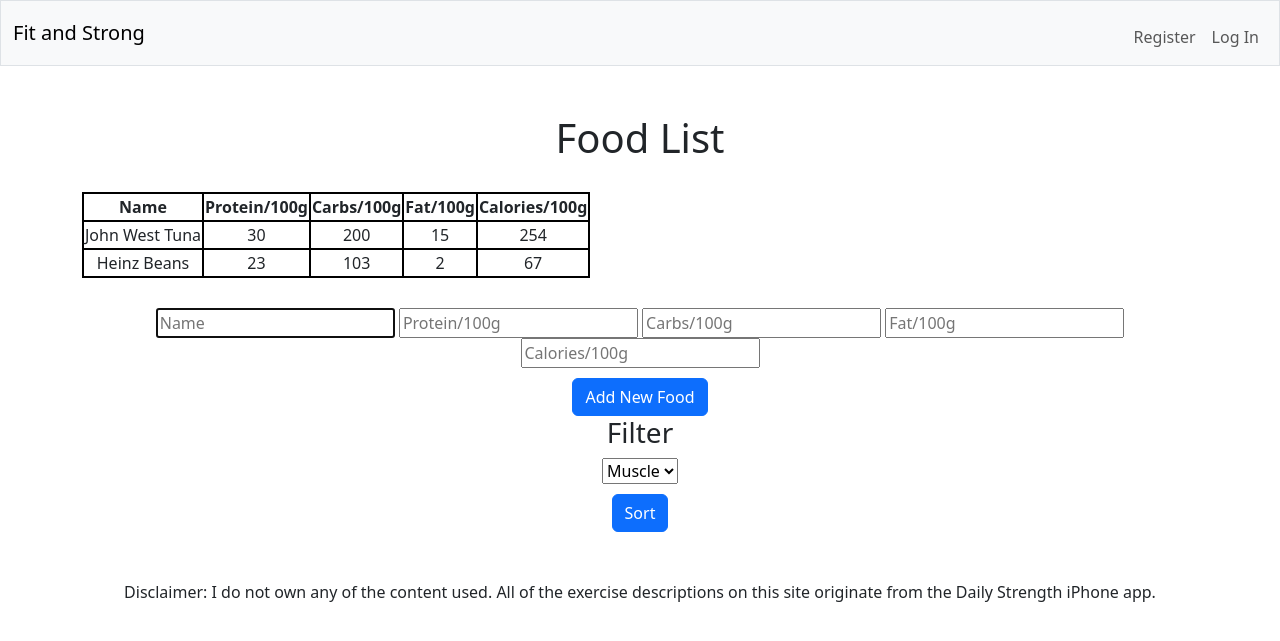
After one commit to thomasmullen9999/fit-and-strong, a Flask app: page /foodlist in a window 1280 px wide. The commit adds this page. Shown: the top 641 px of the page. Run offline with Flask 3, Linux system fonts and the light colour scheme; some libraries are stand-ins or nearby versions.

Commit message:
added basic foodlist.html functionality

```diff
--- a/app.py
+++ b/app.py
@@ -37,6 +37,26 @@ def exerciselist():
       exercises = db.execute("SELECT * FROM exercises;")
       return render_template("exerciselist.html", exercises=exercises)
 
+
+@app.route("/foodlist", methods=["GET", "POST"])
+def foodlist():
+    if request.method == "POST":
+      name = request.form.get("food-name")
+      protein = request.form.get("food-protein")
+      carbs = request.form.get("food-carbs")
+      fat = request.form.get("food-fat")
+      calories = request.form.get("food-calories")
+
+      db.execute(
+        """INSERT INTO "foods" ("name", "protein_per_hundred_grams", "carbs_per_hundred_grams", "fat_per_hundred_grams", "calories_per_hundred_grams")
+        VALUES (?, ?, ?, ?, ?)""",
+        name, protein, carbs, fat, calories
+      )
+      return redirect("/foodlist")
+    else:
+      foods = db.execute("SELECT * FROM foods;")
+      return render_template("foodlist.html", foods=foods)
+
 @app.route("/workoutlog", methods=["GET", "POST"])
 def workoutlog():
   if request.method == "POST":
@@ -57,3 +77,78 @@ def foodlog():
 @app.route("/mystats")
 def mystats():
     return render_template("mystats.html")
+
+@app.route("/register", methods=["GET", "POST"])
+def register():
+    # Forget current user_id
+    session.clear()
+
+    if request.method == "POST":
+        username = request.form.get("username")
+        password = request.form.get("password")
+        confirmation = request.form.get("confirmation")
+        if not username or not password or not confirmation:
+            return apology("all fields must be filled in", 400)
+        # check if username already exists
+        rows = db.execute("SELECT * FROM users WHERE username = ?;", username)
+        if len(rows) != 0:
+            return apology("username already exists", 400)
+
+        # check that password and confirmation match
+        print(password)
+        print(confirmation)
+        if password != confirmation:
+            return apology("passwords must match", 400)
+
+        db.execute("INSERT INTO users (username, hash) VALUES (?, ?);",
+                   username, generate_password_hash(password))
+        return redirect("/login")
+
+    else:
+        return render_template("register.html")
+
+
+@app.route("/login", methods=["GET", "POST"])
+def login():
+    """Log user in"""
+
+    # Forget any user_id
+    session.clear()
+
+    # User reached route via POST (as by submitting a form via POST)
+    if request.method == "POST":
+        # Ensure username was submitted
+        if not request.form.get("username"):
+            return apology("must provide username", 403)
+
+        # Ensure password was submitted
+        elif not request.form.get("password"):
+            return apology("must provide password", 403)
+
+        # Query database for username
+        rows = db.execute(
+            "SELECT * FROM users WHERE username = ?", request.form.get("username")
+        )
+
+        # Ensure username exists and password is correct
+        if len(rows) != 1 or not check_password_hash(
+            rows[0]["hash"], request.form.get("password")
+        ):
+            return apology("invalid username and/or password", 403)
+
+        # Remember which user has logged in
+        session["user_id"] = rows[0]["id"]
+
+        # Redirect user to home page
+        return redirect("/")
+
+    # User reached route via GET (as by clicking a link or via redirect)
+    else:
+        return render_template("login.html")
+
+@app.route("/logout")
+def logout():
+    # Forget current user_id
+    session.clear()
+    # Return user to login page
+    return redirect("/")
--- a/schema.sql
+++ b/schema.sql
@@ -67,3 +67,8 @@ INSERT INTO "exercises" ("name", "description", "muscles_used")
 VALUES
 ("Barbell Bench Press", "Lie on a flat bench with your feet flat on the floor. Grasp the bar a little wider than shoulder width apart. Start by raising the barbell above your body and move it over the middle of your chest. Lower the bar down so it touches your chest. Raise the bar till your arms are fully extended and your elbows are locked.", "Chest, Shoulders, Triceps"),
 ("Dumbbell Hammer Curls", "Stand with your feet shoulder width apart, your knees slightly bent and your abs drawn in. Grasp a dumbbell in each hand so your palms are facing each other. Extend your arms so they are at the sides of your body. Keeping your elbows locked lift your arms in an arc towards your shoulders. Lower your arms in a steady controlled motion and repeat.", "Biceps");
+
+-- Populate the exercises table with a default list of foods
+INSERT INTO "foods" ("name", "protein_per_hundred_grams", "carbs_per_hundred_grams", "fat_per_hundred_grams", "calories_per_hundred_grams")
+VALUES
+("John West Tuna", 30, 200, 15, 254);
--- a/static/style.css
+++ b/static/style.css
@@ -0,0 +1,33 @@
+table {
+    border: 2px solid black;
+    margin-top: 30px;
+    margin-bottom: 30px;
+}
+
+thead {
+    border: 2px solid black;
+}
+
+tbody {
+    border: 2px solid black;
+}
+
+th {
+    border: 2px solid black;
+}
+
+tr {
+    border: 2px solid black;
+}
+
+td {
+    border: 2px solid black;
+}
+
+button {
+    margin-top: 10px;
+}
+
+footer {
+    text-align: center;
+}
--- /dev/null
+++ b/templates/foodlist.html
@@ -0,0 +1,59 @@
+{% extends "layout.html" %}
+
+{% block title %}
+    Food List
+{% endblock %}
+
+{% block main %}
+
+  <h1>Food List</h1>
+
+  <table>
+    <thead>
+        <tr>
+            <th>Name</th>
+            <th>Protein/100g</th>
+            <th>Carbs/100g</th>
+            <th>Fat/100g</th>
+            <th>Calories/100g</th>
+        </tr>
+    </thead>
+    <!-- Loop through the exercises to display each one in the table -->
+    <tbody>
+        {% for food in foods %}
+        <tr>
+            <td>{{ food.name }}</td>
+            <td>{{ food.protein_per_hundred_grams }}</td>
+            <td>{{ food.carbs_per_hundred_grams }}</td>
+            <td>{{ food.fat_per_hundred_grams }}</td>
+            <td>{{ food.calories_per_hundred_grams }}</td>
+        </tr>
+        {% endfor %}
+    </tbody>
+</table>
+
+<form action="/foodlist" method="post">
+  <div>
+      <input autocomplete="off" autofocus name="food-name" placeholder="Name" type="text">
+      <input autocomplete="off" name="food-protein" placeholder="Protein/100g" type="text">
+      <input autocomplete="off" name="food-carbs" placeholder="Carbs/100g" type="text">
+      <input autocomplete="off" name="food-fat" placeholder="Fat/100g" type="text">
+      <input autocomplete="off" name="food-calories" placeholder="Calories/100g" type="text">
+  </div>
+  <button type="submit" class="btn btn-primary">Add New Food</button>
+</form>
+
+<h3>Filter</h3>
+
+<form action="/exerciselist" method="post">
+  <div>
+      <select name="muscle">
+          <option disabled selected value="">Muscle</option>
+              <option value="biceps">Biceps</option>
+              <option value="biceps">Triceps</option>
+      </select>
+  </div>
+  <button type="submit" class="btn btn-primary">Sort</button>
+</form>
+
+{% endblock %}
--- a/templates/layout.html
+++ b/templates/layout.html
@@ -7,7 +7,10 @@
         <meta charset="utf-8">
         <meta name="viewport" content="initial-scale=1, width=device-width">
 
-        <link href="/static/style.css" rel="stylesheet">
+        <link href="https://cdn.jsdelivr.net/npm/bootstrap@5.3.2/dist/css/bootstrap.min.css" rel="stylesheet" integrity="sha384-T3c6CoIi6uLrA9TneNEoa7RxnatzjcDSCmG1MXxSR1GAsXEV/Dwwykc2MPK8M2HN" crossorigin="anonymous">
+        <script src="https://cdn.jsdelivr.net/npm/bootstrap@5.3.2/dist/js/bootstrap.bundle.min.js" integrity="sha384-C6RzsynM9kWDrMNeT87bh95OGNyZPhcTNXj1NW7RuBCsyN/o0jlpcV8Qyq46cDfL" crossorigin="anonymous"></script>
+
+        <link href="../static/style.css" rel="stylesheet">
 
         <title>Fit and Strong: {% block title %}{% endblock %}</title>
 
@@ -15,16 +18,39 @@
 
     <body>
 
+        <nav class="bg-light border navbar navbar-expand-md navbar-light">
+            <div class="container-fluid">
+                <a class="navbar-brand" href="/">Fit and Strong</a>
+                <div class="collapse navbar-collapse" id="navbar">
+                    {% if session["user_id"] %}
+                        <ul class="navbar-nav me-auto mt-2">
+                            <li class="nav-item"><a class="nav-link" href="/quote">Exercise</a></li>
+                            <li class="nav-item"><a class="nav-link" href="/buy">Food</a></li>
+                            <li class="nav-item"><a class="nav-link" href="/sell">My Stats</a></li>
+                        </ul>
+                        <ul class="navbar-nav ms-auto mt-2">
+                            <li class="nav-item"><a class="nav-link" href="/logout">Log Out</a></li>
+                        </ul>
+                    {% else %}
+                        <ul class="navbar-nav ms-auto mt-2">
+                            <li class="nav-item"><a class="nav-link" href="/register">Register</a></li>
+                            <li class="nav-item"><a class="nav-link" href="/login">Log In</a></li>
+                        </ul>
+                    {% endif %}
+                </div>
+            </div>
+        </nav>
+
       <header>
 
       </header>
 
-      <main>
+      <main class="container py-5 text-center">
           {% block main %}{% endblock %}
       </main>
 
-      <footer>
-
+      <footer class="mb-5">
+        <p>Disclaimer: I do not own any of the content used. All of the exercise descriptions on this site originate from the Daily Strength iPhone app.</p>
       </footer>
 
     </body>
--- a/templates/workoutlog.html
+++ b/templates/workoutlog.html
@@ -16,6 +16,7 @@
   <tr>
     <td>{{ workout.date }}</td>
     <td>{{ workout.user_id }}</td>
+    <button>Delete Workout</button>
   </tr>
   <br>
 
```
Also changed, not shown: templates/exerciselist.html (+7 -5 lines), fitness.db.
